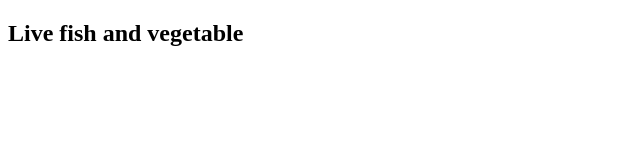
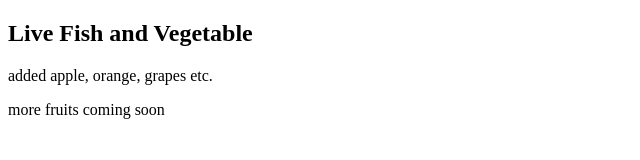
Before and after one commit to airubel/green-grocery-mart, a plain HTML site: page index.html in a window 1280 px wide. Shown: the whole page, without its empty margins (0-640 px from the left). Drawn offline with Linux system fonts and the light colour scheme.

Commit message:
added fruits

```diff
--- a/index.html
+++ b/index.html
@@ -6,6 +6,8 @@
     <title>Green Grocery</title>
 </head>
 <body>
-    <h2>Live fish and vegetable</h2>
+    <h2>Live Fish and Vegetable</h2>
+    <p>added apple, orange, grapes etc.</p>
+    <p>more fruits coming soon</p>
 </body>
 </html>
```
